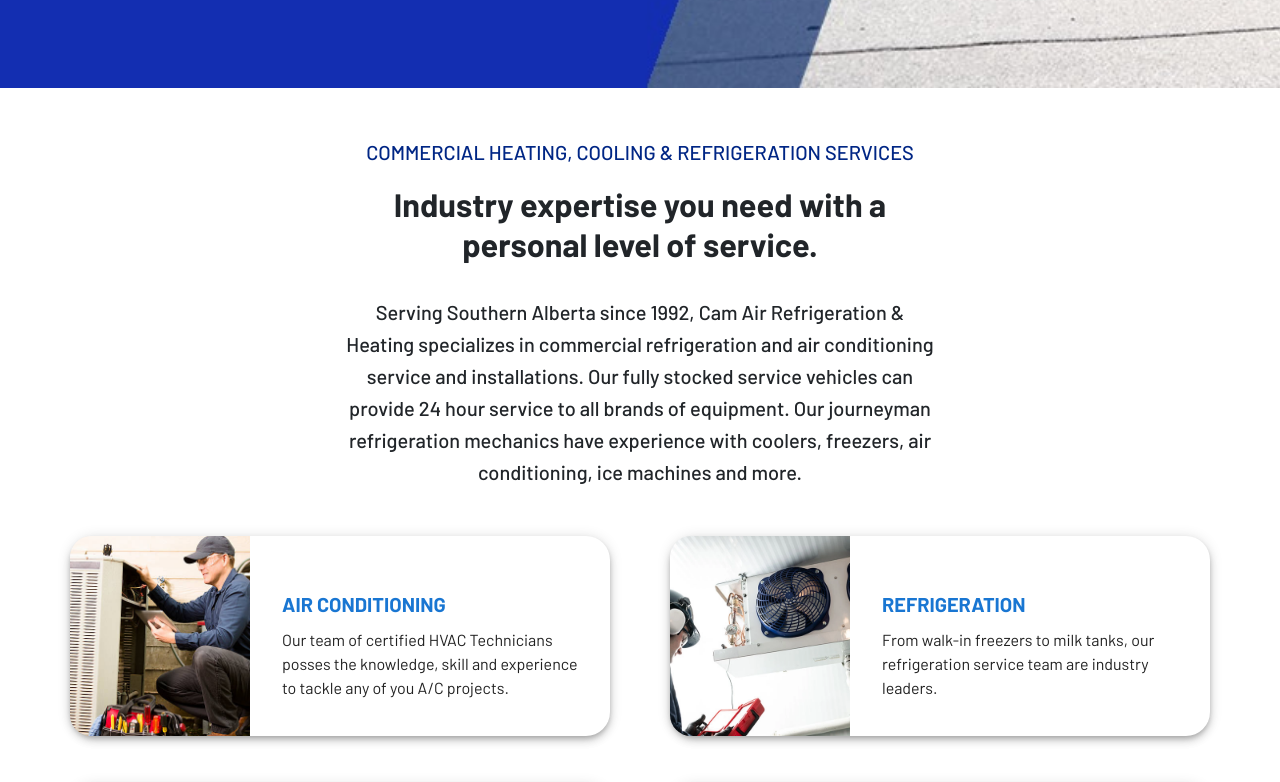
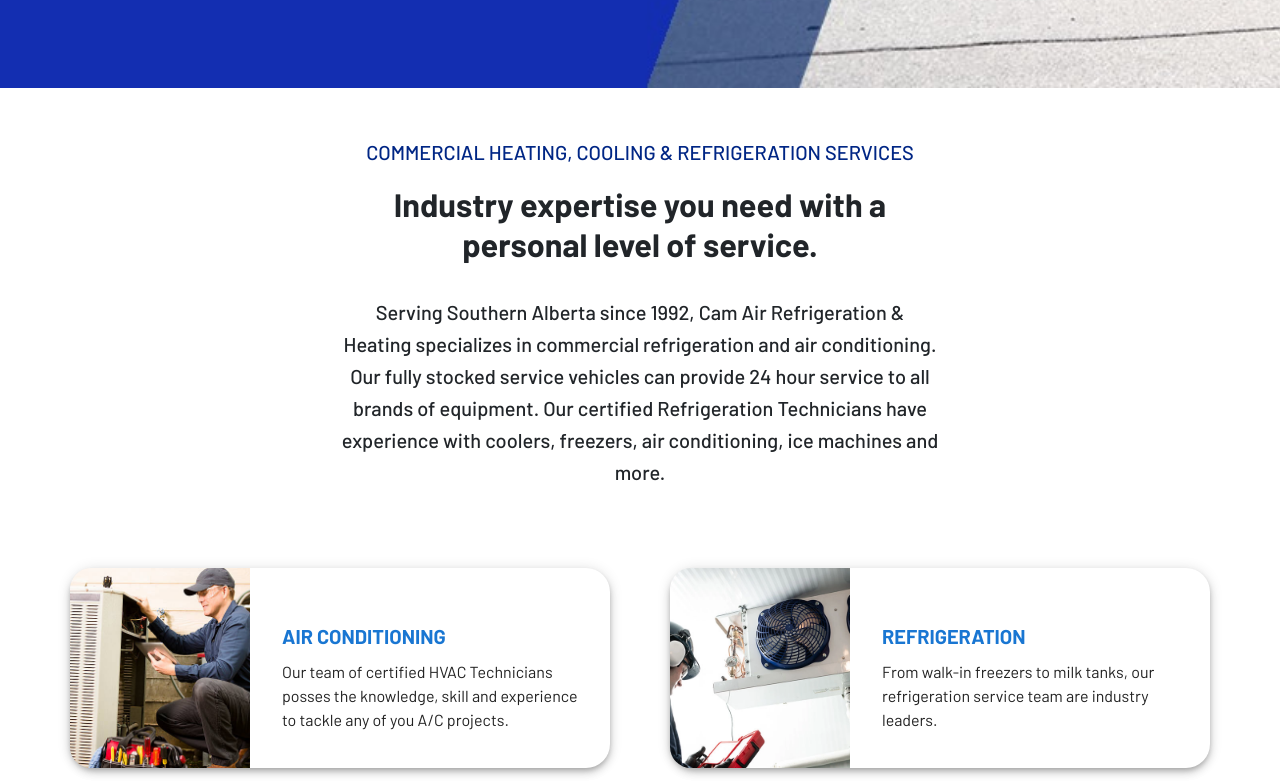
Before and after one commit to Jbridges1119/cam-air, a React (Create React App) app: page / in a window 1280 px wide. Shown: the part 1020-1802 px from the top of the page. Built offline with nearby package versions, Linux system fonts and the light colour scheme.

Commit message:
Adjust margin

```diff
--- a/src/Pages/01_LandingPage/components/Introduction.tsx
+++ b/src/Pages/01_LandingPage/components/Introduction.tsx
@@ -1,4 +1,4 @@
-import { Box, Divider, Typography } from '@mui/material'
+import { Box, Typography } from '@mui/material'
 import React from 'react'
 
 const Introduction = () => {
@@ -9,12 +9,12 @@ const Introduction = () => {
     alignItems:'center'
   }
   return (
-    <Box sx={{...flexCenterSX, m:6}}>
+    <Box sx={{...flexCenterSX, mt:6}}>
       <Box sx={{ width:'600px'}}>
       <Typography variant='h6' textAlign={'center'} color={"#002685"}>COMMERCIAL HEATING, COOLING & REFRIGERATION SERVICES</Typography>
 
       <Typography variant='h4' textAlign={'center'}  fontWeight={'bold'} py={2}>Industry expertise you need with a personal level of service.</Typography>
-      <Typography variant='h6' textAlign={'center'} pt={2}> Serving Southern Alberta since 1992, Cam Air Refrigeration & Heating specializes in commercial refrigeration and air conditioning service and installations. Our fully stocked service vehicles can provide 24 hour service to all brands of equipment. Our journeyman refrigeration mechanics have experience with coolers, freezers, air conditioning, ice machines and more.</Typography>
+      <Typography variant='h6' textAlign={'center'} pt={2} mb={10}> Serving Southern Alberta since 1992, Cam Air Refrigeration & Heating specializes in commercial refrigeration and air conditioning. Our fully stocked service vehicles can provide 24 hour service to all brands of equipment. Our certified Refrigeration Technicians have experience with coolers, freezers, air conditioning, ice machines and more.</Typography>
 
     </Box></Box>
   )
--- a/src/Pages/01_LandingPage/components/Reviews.tsx
+++ b/src/Pages/01_LandingPage/components/Reviews.tsx
@@ -86,7 +86,7 @@ const ReviewCarousel: React.FC = () => {
   });
 
   return (
-    <Box sx={{ ...flexCenterSX, my: 22, mx: 1 }}>
+    <Box sx={{ ...flexCenterSX, my: 10, mx: 1 }}>
       <Typography variant="h5" textAlign={"center"} m={5} color={"#002685"}>
         WHAT OUR CUSTOMERS HAVE TO SAY ABOUT US
       </Typography>
```
